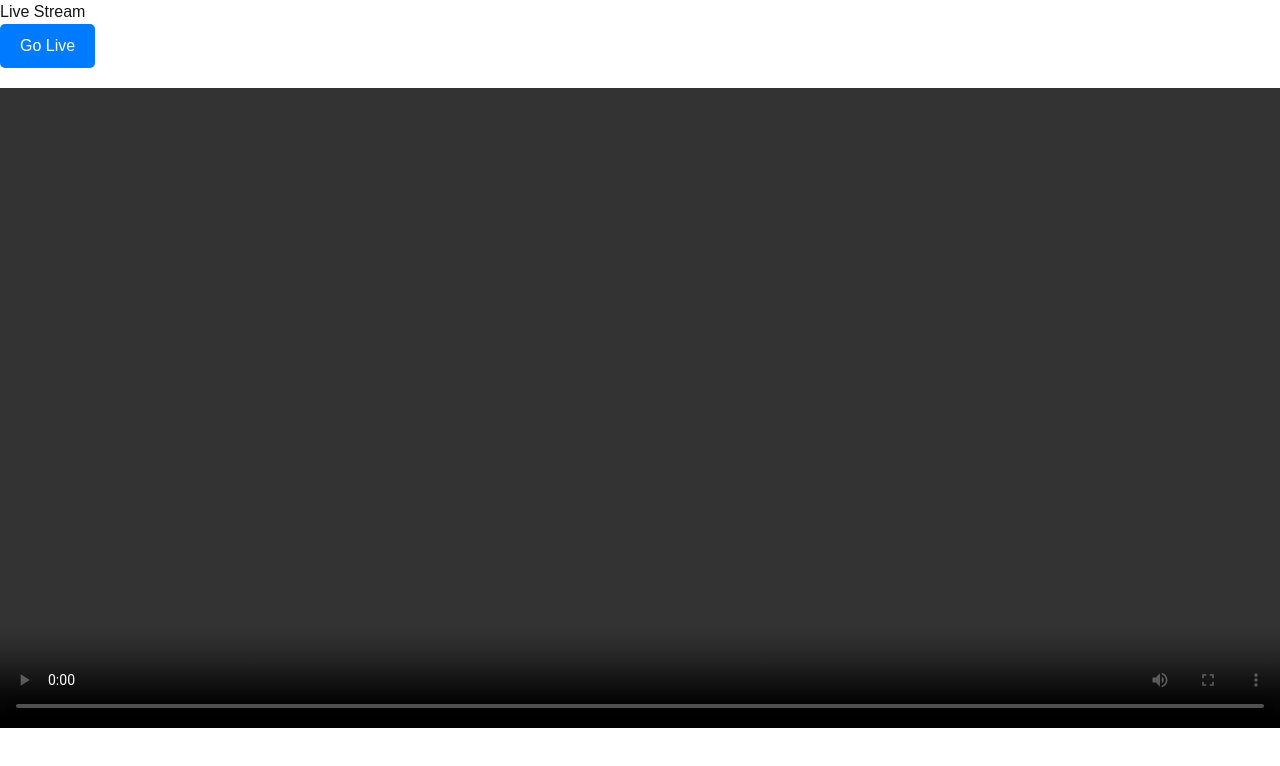
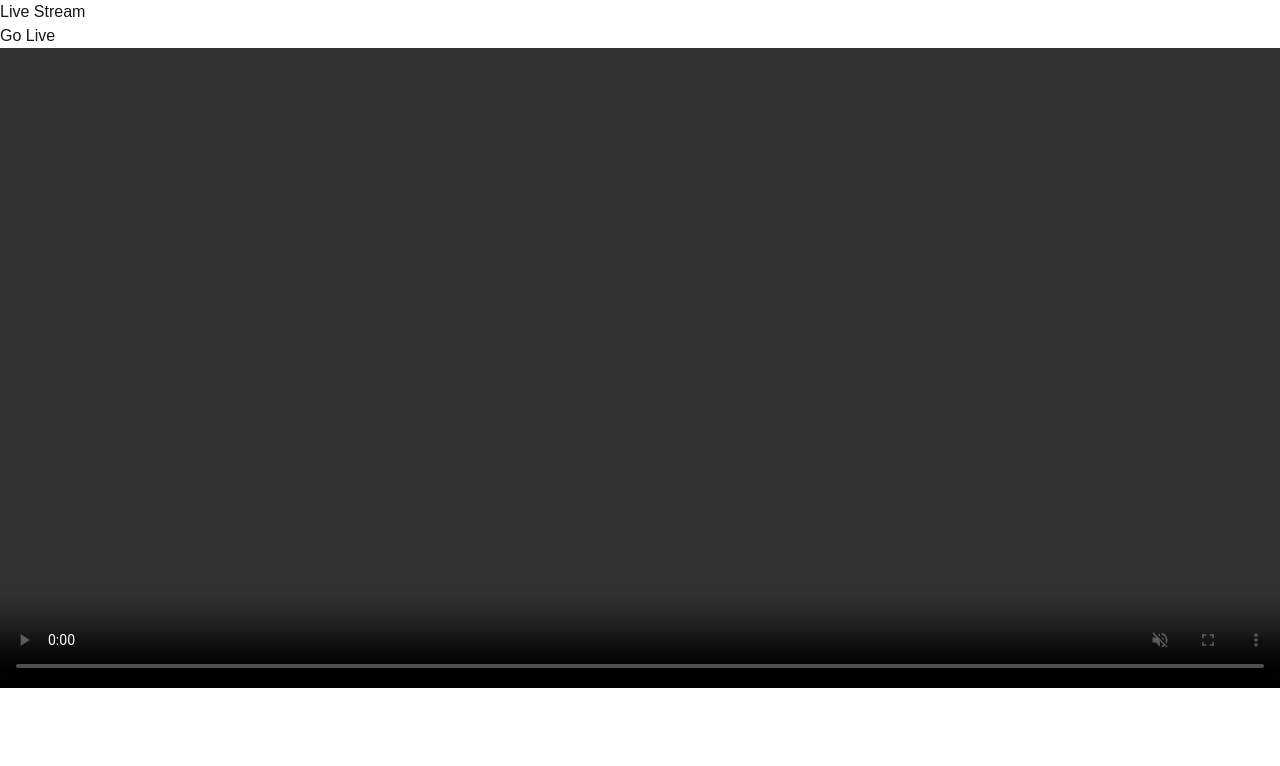
Before and after one commit to brenorodriguesdev/test-live-stream, a Next.js app: page / in a window 1280 px wide. Shown: the top 766 px of the page. Built offline with nearby package versions, Linux system fonts and the light colour scheme.

Commit message:
fix: test

```diff
--- a/src/app/page.tsx
+++ b/src/app/page.tsx
@@ -1,12 +1,10 @@
 "use client"
-
-import React, { useEffect, useState } from 'react';
-import Hls from 'hls.js';
-
-const serverHLS = String(process.env.NEXT_PUBLIC_HLS);
+import { useEffect, useRef, useState } from 'react';
+import flvjs from 'flv.js';
 
 export default function Home() {
   const [isLive, setIsLive] = useState(false);
+  const videoRef = useRef(null);
 
   const handleGoLive = () => {
     setIsLive(true);
@@ -15,43 +13,20 @@ export default function Home() {
   useEffect(() => {
     if (!isLive) return;
 
-    const video = document.getElementById('video') as HTMLVideoElement;
-
-    if (Hls.isSupported()) {
-      const hls = new Hls({
-        liveSyncDuration: 0.2, // Sincronização de 200ms para minimizar a latência
-        liveMaxLatencyDuration: 1, // Permitir atraso máximo de 1 segundo antes de forçar a sincronização
-        maxBufferLength: 1, // Buffer máximo de 1 segundo
-        maxLiveSyncPlaybackRate: 1.5, // Permitir reprodução mais rápida para reduzir o atraso
-        startPosition: -1 // Começar a reprodução o mais próximo possível do "live edge"
-      });
-      hls.loadSource(serverHLS);
-      hls.attachMedia(video);
-      hls.on(Hls.Events.MANIFEST_PARSED, () => {
-        video.play();
+    if (flvjs.isSupported()) {
+      const videoElement = videoRef.current;
+      const flvPlayer = flvjs.createPlayer({
+        type: 'flv',
+        url: 'http://18.231.123.67:8080/live/livestream.flv'
       });
 
-      // Lógica de reconexão para streaming ao vivo
-      hls.on(Hls.Events.ERROR, (event, data) => {
-        if (data.type === 'networkError' || data.details === 'bufferStalledError') {
-          hls.stopLoad();
-          hls.startLoad();
-        }
-      });
-    } else if (video.canPlayType('application/vnd.apple.mpegurl')) {
-      video.src = serverHLS;
-      video.addEventListener('loadedmetadata', () => {
-        video.play();
-      });
+      flvPlayer.attachMediaElement(videoElement);
+      flvPlayer.load();
+      flvPlayer.play();
 
-      // Lógica de reconexão para suporte nativo ao HLS
-      video.addEventListener('error', () => {
-        video.src = '';
-        setTimeout(() => {
-          video.src = serverHLS;
-          video.play();
-        }, 5000); // Tentar novamente a cada 5 segundos
-      });
+      return () => {
+        flvPlayer.destroy();
+      };
     }
   }, [isLive]);
 
@@ -59,29 +34,15 @@ export default function Home() {
     <div>
       <h1>Live Stream</h1>
       {!isLive && (
-        <button
-          onClick={handleGoLive}
-          style={{
-            padding: '10px 20px',
-            fontSize: '16px',
-            marginBottom: '20px',
-            cursor: 'pointer',
-            backgroundColor: '#007BFF',
-            color: 'white',
-            border: 'none',
-            borderRadius: '5px'
-          }}
-        >
-          Go Live
-        </button>
+        <button onClick={handleGoLive}>Go Live</button>
       )}
       <video
-        id="video"
+        ref={videoRef}
         controls
         autoPlay
+        muted
         width="1920"
         height="768"
-        style={{ backgroundColor: 'black' }}
       ></video>
     </div>
   );
```
Also changed, not shown: package.json (+5 -2 lines), 2 other files (tests, documents, lock files or other folders).
